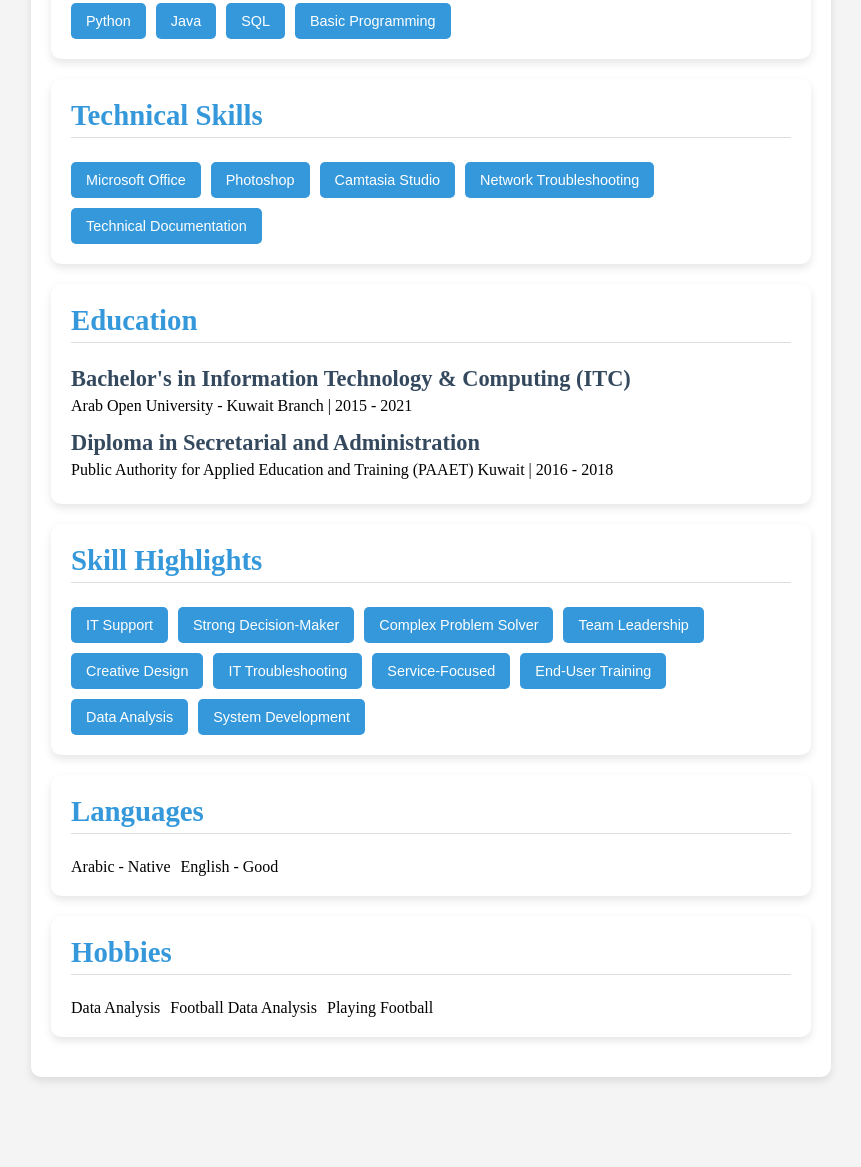
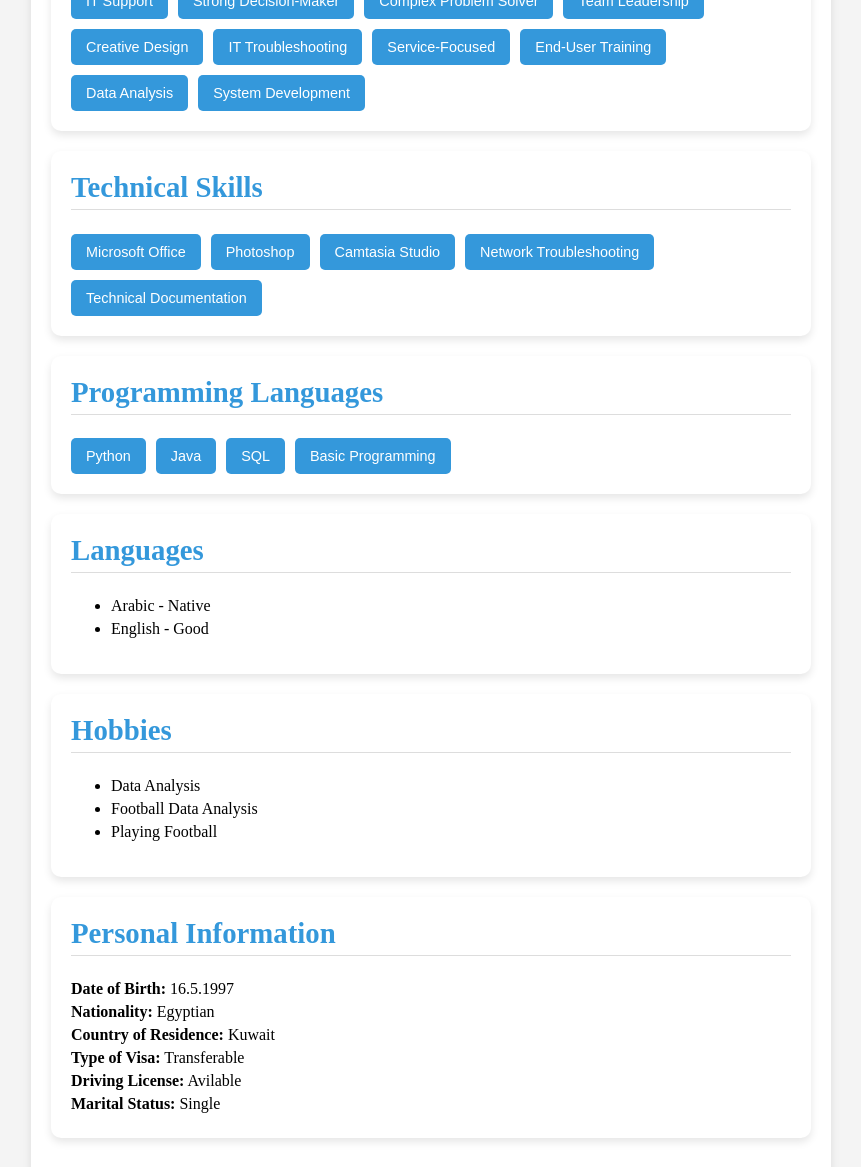
Before and after one commit to Mo74Hamdy/c.v., a plain HTML site: page index.html in a window 1280 px wide. Shown: the part 1633-2800 px from the top of the page, without its empty margins (209-1070 px from the left). Before the commit the page ends 2750 px from the top, so only its background shows below. Drawn offline with Linux system fonts and the light colour scheme.

Commit message:
index.html

```diff
--- a/index.html
+++ b/index.html
@@ -8,12 +8,12 @@
         body {
             display: flex;
             justify-content: center;
-            align-items: flex-start; /* اجعل المحتوى يبدأ من الأعلى */
-            min-height: 100vh; /* لضمان أن المحتوى يمكن أن ينمو عموديًا */
+            align-items: flex-start;
+            min-height: 100vh;
             background-color: #f4f4f4;
             margin: 0;
-            padding: 40px 20px; /* أضف مسافة حول المحتوى */
-            box-sizing: border-box; /* لضمان أن padding يُحسب ضمن العرض */
+            padding: 40px 20px;
+            box-sizing: border-box;
         }
 
         .container {
@@ -22,8 +22,8 @@
             background: #ffffff;
             border-radius: 10px;
             box-shadow: 0 4px 8px rgba(0, 0, 0, 0.1);
-            padding: 20px; /* مسافة داخلية للمحتوى */
-            box-sizing: border-box; /* تأكد من أن المسافة الداخلية تُحسب ضمن العرض */
+            padding: 20px;
+            box-sizing: border-box;
         }
 
         .card {
@@ -64,7 +64,7 @@
             margin: 5px 0;
         }
 
-        .skills, .languages, .hobbies, .programming-languages {
+        .skills, .programming-languages {
             display: flex;
             flex-wrap: wrap;
             gap: 10px;
@@ -85,37 +85,36 @@
         .skills button:hover, .programming-languages button:hover {
             background-color: #2980b9;
         }
+
+        .languages ul, .hobbies ul {
+            list-style-: disc;
+            padding-left: 20px;
+        }
+
+        .languages li, .hobbies li {
+            margin-bottom: 5px;
+        }
     </style>
 </head>
 <body>
     <div class="container">
-        <h1>Mohammad Hamdy Ay'yad - IT Engineer</h1>
-
-        <div class="card contact-info">
-            <h2>Contact Information</h2>
-            <p><strong>Phone:</strong> +965 - 66684355</p>
-            <p><strong>Email:</strong> <a href="mailto:Mo22hamdy@gmail.com">Mo22hamdy@gmail.com</a></p>
-            <p><strong>Address:</strong> Block 2, Musa Bin Nusayr Street, Hawally, Kuwait</p>
-        </div>
-
-        <div class="card personal-info">
-            <h2>Personal Information</h2>
-            <p><strong>Date of Birth:</strong> 16.5.1997</p>
-            <p><strong>Nationality:</strong> Egyptian</p>
-            <p><strong>Country of Residence:</strong> Kuwait</p>
-            <p><strong>Type of Residence:</strong> Transferable</p>
-            <p><strong>Driving License:</strong> Yes</p>
-            <p><strong>Marital Status:</strong> Single</p>
-        </div>
+        <h1>Mohammad Hamdy Ay'yad - IT </h1>
 
         <div class="card">
             <h2>Objective</h2>
             <p>Detail-oriented and highly skilled IT professional with extensive experience in data analysis and IT support. Proven ability to lead teams, develop systems, and enhance productivity through innovative solutions.</p>
         </div>
 
+        <div class="card contact-info">
+            <h2>Contact Information</h2>
+            <p><strong>Phone:</strong> +965 - 66684355</p>
+            <p><strong>Email:</strong> <a href="mailto:Mo22hamdy@gmail.com">Mo22hamdy@gmail.com</a></p>
+            <p><strong>Address:</strong> Block 2, Hawally, Kuwait</p>
+        </div>
+
         <div class="card">
             <h2>Work Experience</h2>
-            <h3>System Developer & Trainer in IT Department | Farwaniya Hospital - "Bishara Group" Kuwait | January 2023</h3>
+            <h3>Trainer in IT Department | Farwaniya Hospital - "Bishara Group" Kuwait | January 2023</h3>
             <ul>
                 <li>Trained employees on new systems.</li>
                 <li>Improved technical knowledge level among employees by 30%.</li>
@@ -146,33 +145,13 @@
         </div>
 
         <div class="card">
-            <h2>Programming Languages</h2>
-            <div class="programming-languages">
-                <button>Python</button>
-                <button>Java</button>
-                <button>SQL</button>
-                <button>Basic Programming</button>
-            </div>
-        </div>
-
-        <div class="card">
-            <h2>Technical Skills</h2>
-            <div class="skills">
-                <button>Microsoft Office</button>
-                <button>Photoshop</button>
-                <button>Camtasia Studio</button>
-                <button>Network Troubleshooting</button>
-                <button>Technical Documentation</button>
-            </div>
-        </div>
-
-        <div class="card">
             <h2>Education</h2>
             <h3>Bachelor's in Information Technology & Computing (ITC)</h3>
             <p>Arab Open University - Kuwait Branch | 2015 - 2021</p>
             <h3>Diploma in Secretarial and Administration</h3>
             <p>Public Authority for Applied Education and Training (PAAET) Kuwait | 2016 - 2018</p>
         </div>
+
 
         <div class="card">
             <h2>Skill Highlights</h2>
@@ -190,21 +169,53 @@
             </div>
         </div>
 
+
         <div class="card">
-            <h2>Languages</h2>
-            <div class="languages">
-                <div>Arabic - Native</div>
-                <div>English - Good</div>
+            <h2>Technical Skills</h2>
+            <div class="skills">
+                <button>Microsoft Office</button>
+                <button>Photoshop</button>
+                <button>Camtasia Studio</button>
+                <button>Network Troubleshooting</button>
+                <button>Technical Documentation</button>
+            </div>
+        </div>
+
+                <div class="card">
+            <h2>Programming Languages</h2>
+            <div class="programming-languages">
+                <button>Python</button>
+                <button>Java</button>
+                <button>SQL</button>
+                <button>Basic Programming</button>
             </div>
         </div>
 
         <div class="card">
+            <h2>Languages</h2>
+            <ul class="languages">
+                <li>Arabic - Native</li>
+                <li>English - Good</li>
+            </ul>
+        </div>
+
+        <div class="card">
             <h2>Hobbies</h2>
-            <div class="hobbies">
-                <div>Data Analysis</div>
-                <div>Football Data Analysis</div>
-                <div>Playing Football</div>
-            </div>
+            <ul class="hobbies">
+                <li>Data Analysis</li>
+                <li>Football Data Analysis</li>
+                <li>Playing Football</li>
+            </ul>
+        </div>
+
+        <div class="card personal-info">
+            <h2>Personal Information</h2>
+            <p><strong>Date of Birth:</strong> 16.5.1997</p>
+            <p><strong>Nationality:</strong> Egyptian</p>
+            <p><strong>Country of Residence:</strong> Kuwait</p>
+            <p><strong>Type of Visa:</strong> Transferable</p>
+            <p><strong>Driving License:</strong> Avilable</p>
+            <p><strong>Marital Status:</strong> Single</p>
         </div>
     </div>
 </body>
```
